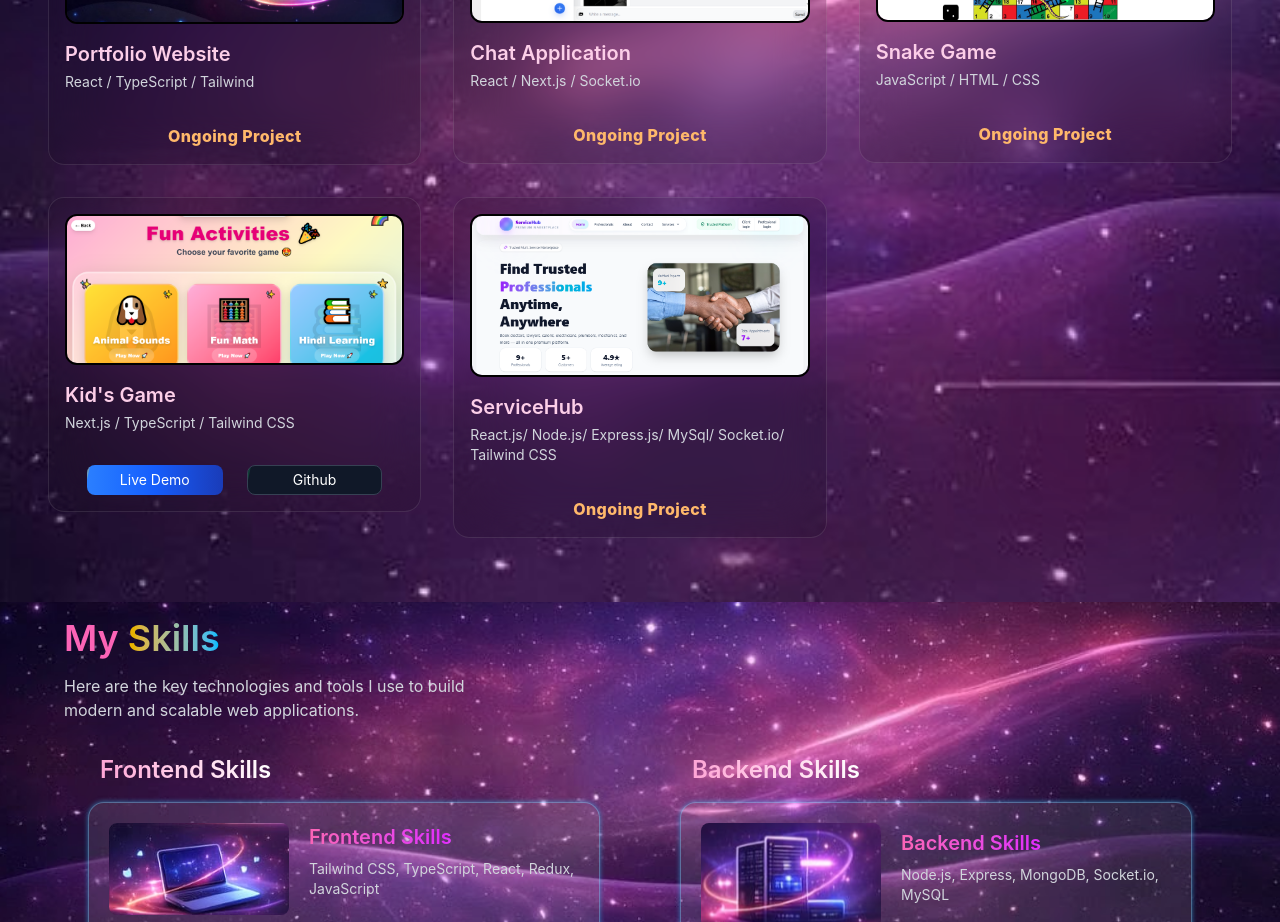
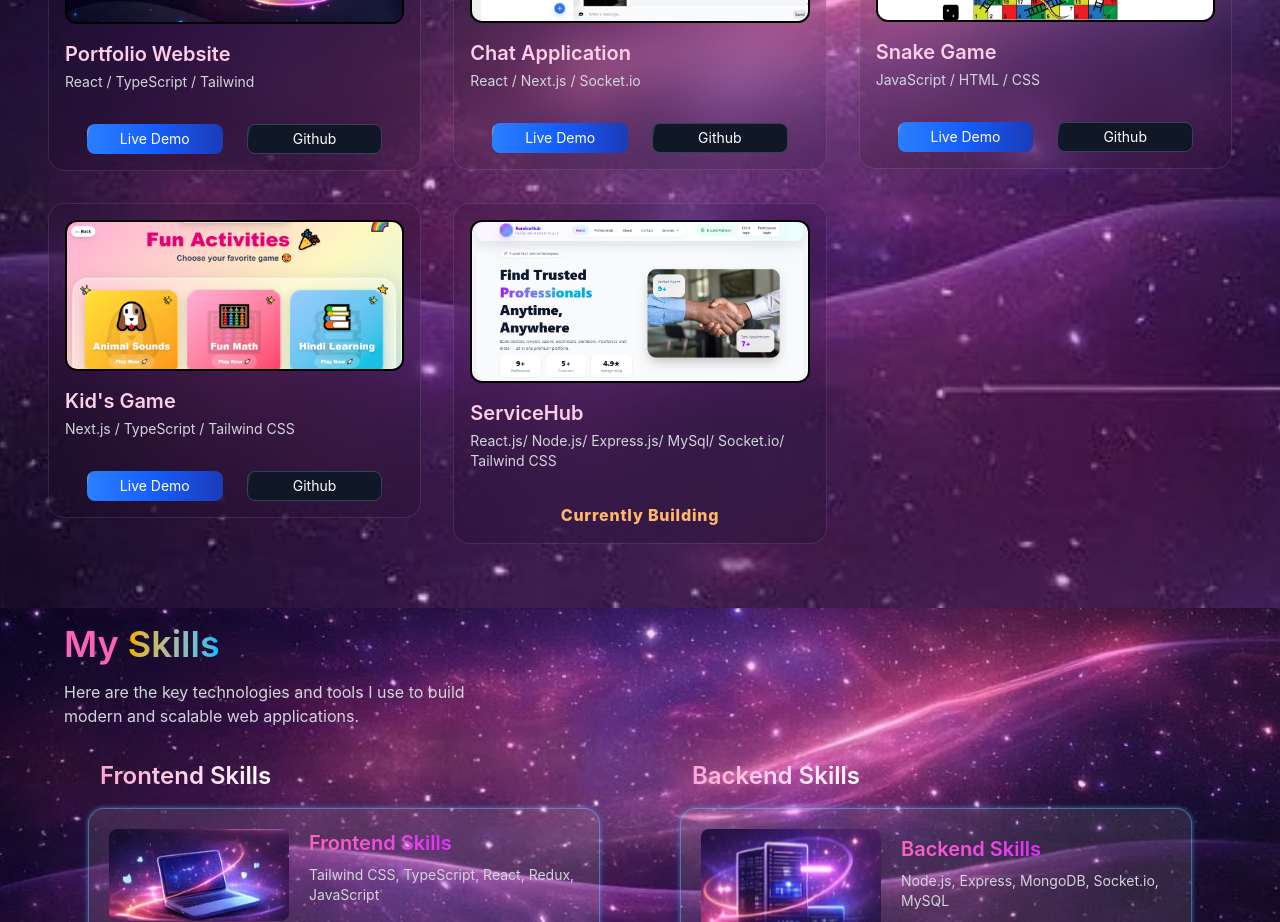
Before and after one commit to dheeraj-mahara/portfolio, a React (Vite) app: page / in a window 1280 px wide. Shown: the part 1920-2842 px from the top of the page. Built offline with nearby package versions, Linux system fonts and the light colour scheme.

Commit message:
little bug clear

```diff
--- a/src/pages/Projects.tsx
+++ b/src/pages/Projects.tsx
@@ -139,10 +139,11 @@ export default function Projects() {
         >
           {/* Card */}
           {[
-            { img: portfoiliImg, title: "Portfolio Website", tech: "React / TypeScript / Tailwind", category: "Web", link: "https://dheeraj-portfolio-rosy.vercel.app", github: "https://github.com/dheeraj-mahara/portfolio" },
-            { img: chatAppImg, title: "Chat Application", tech: "React / Next.js / Socket.io ", category: "App", link: "https://chat-vibe-theta.vercel.app", github: "https://github.com/dheeraj-mahara/ChatappFrountend" },
-            { img: gameImg, title: "Snake Game", tech: "JavaScript / HTML / CSS", category: "Web", link: "https://69d72a6a29518ead87b8c6df--dsnake-leader.netlify.app", github: "https://github.com/dheeraj-mahara/DheerajMahara" },
-            { img: kiddo, title: "Kid's Game", tech: "Next.js / TypeScript / Tailwind CSS ", category: "Web", link: "https://kiddo-omega.vercel.app/", github: "https://github.com/dheeraj-mahara/kids-learning-app" , panding:true },
+            { img: portfoiliImg, title: "Portfolio Website", tech: "React / TypeScript / Tailwind", category: "Web", link: "https://dheeraj-portfolio-rosy.vercel.app", github: "https://github.com/dheeraj-mahara/portfolio", pending: false },
+            { img: chatAppImg, title: "Chat Application", tech: "React / Next.js / Socket.io ", category: "App", link: "https://chat-vibe-theta.vercel.app", github: "https://github.com/dheeraj-mahara/ChatappFrountend", pending: false },
+            { img: gameImg, title: "Snake Game", tech: "JavaScript / HTML / CSS", category: "Web", link: "https://69d72a6a29518ead87b8c6df--dsnake-leader.netlify.app", github: "https://github.com/dheeraj-mahara/DheerajMahara", pending: false },
+
+            { img: kiddo, title: "Kid's Game", tech: "Next.js / TypeScript / Tailwind CSS ", category: "Web", link: "https://kiddo-omega.vercel.app/", github: "https://github.com/dheeraj-mahara/kids-learning-app", pending: false },
             {
               img: serviceHub,
               title: "ServiceHub",
@@ -150,6 +151,7 @@ export default function Projects() {
               category: "Full Stack",
               link: "https://your-project-link.com",
               github: "https://github.com/your-github",
+              pending: true,
             }
           ]
             .map((project, i) => (
@@ -191,7 +193,7 @@ export default function Projects() {
 
                   <div className="flex justify-center flex-wrap gap-6 mt-8">
 
-{project.panding ? (
+                    {project.pending == false ? (
                       <>
                         <button
                           onClick={() => window.open(project.link, "_blank")} // opens the project link in a new tab
@@ -216,9 +218,9 @@ export default function Projects() {
                         </button>
                       </>
 
-):(
-<p className="text-1xl  font-extrabold text-orange-300 tracking-wide">
-  Ongoing Project
+                    ) : (
+                      <p className=" font-extrabold text-orange-300 tracking-wider ">
+                        Currently Building
                       </p>)}
 
 
```
Lines whose indentation alone changed are shown as unchanged.
